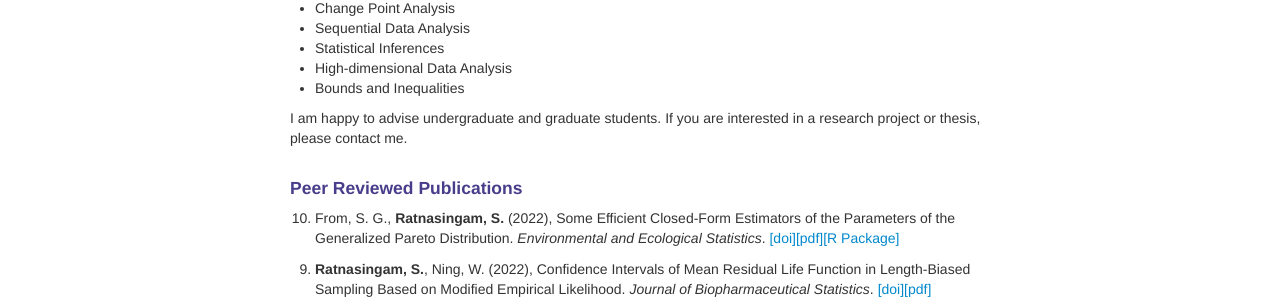
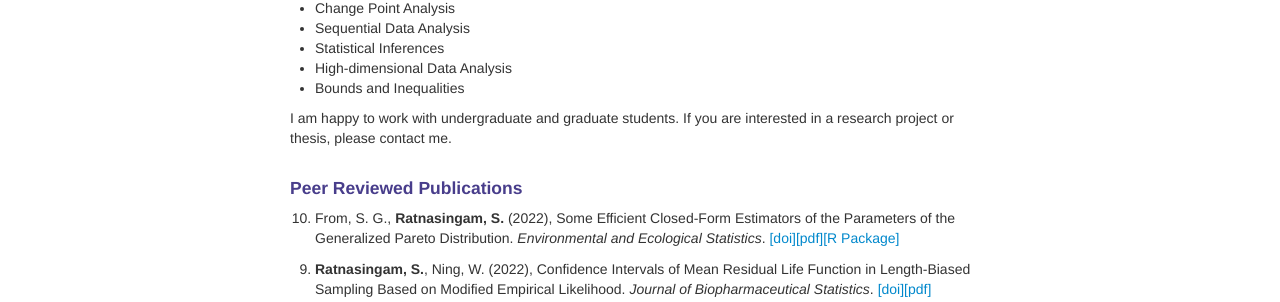
Before and after one commit to suthakaranr/suthakaranr.github.io, a Jekyll site: the page built from pages/Research.md, in a window 1280 px wide. Shown: the part 194-496 px from the top of the page. Built offline with Jekyll 4.4.1, drawn with Linux system fonts in a browser that asks for light colours.

Commit message:
Update Research.md

```diff
--- a/pages/Research.md
+++ b/pages/Research.md
@@ -13,7 +13,7 @@ description: Suthakaran's research portfolio
 * High-dimensional Data Analysis
 * Bounds and Inequalities
 
-I am happy to advise undergraduate and graduate students. If you are interested in a research project or thesis, please contact me.
+I am happy to work with undergraduate and graduate students. If you are interested in a research project or thesis, please contact me.
 <br>
 <br>
 
```
